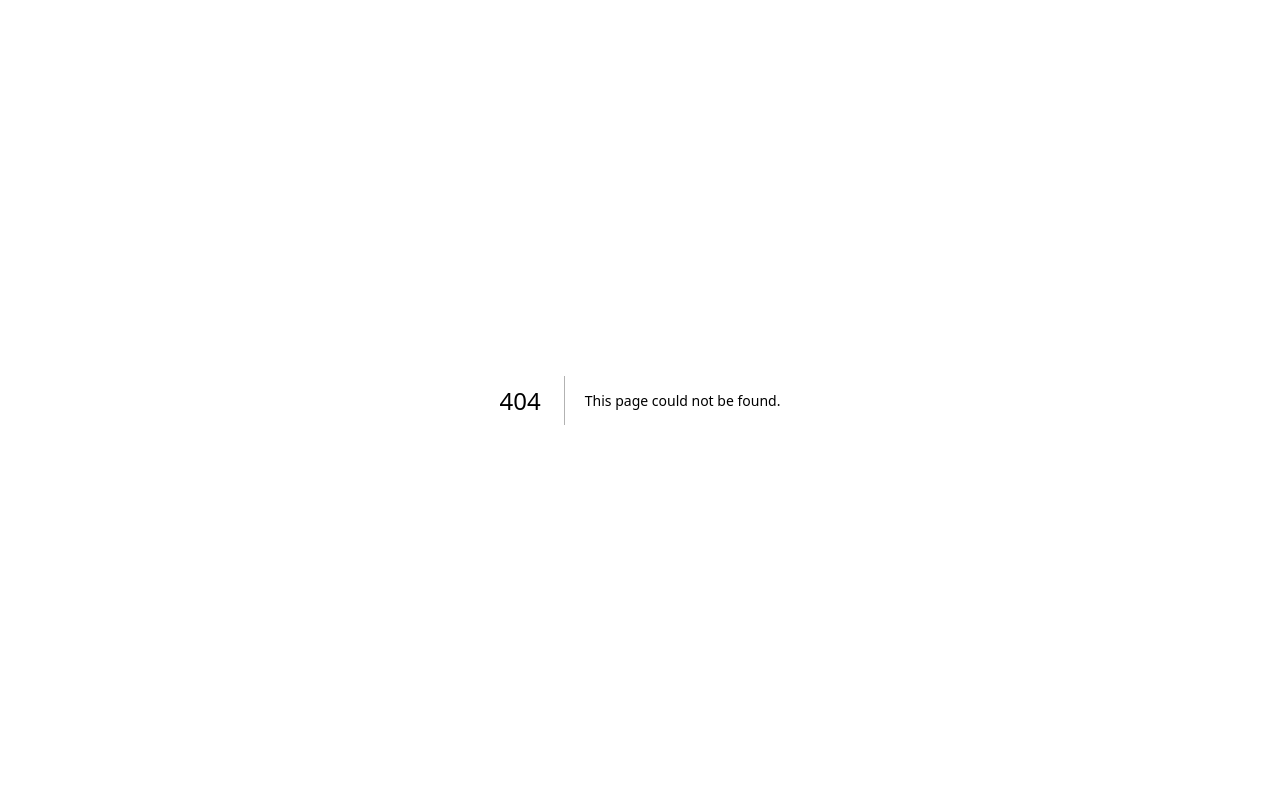
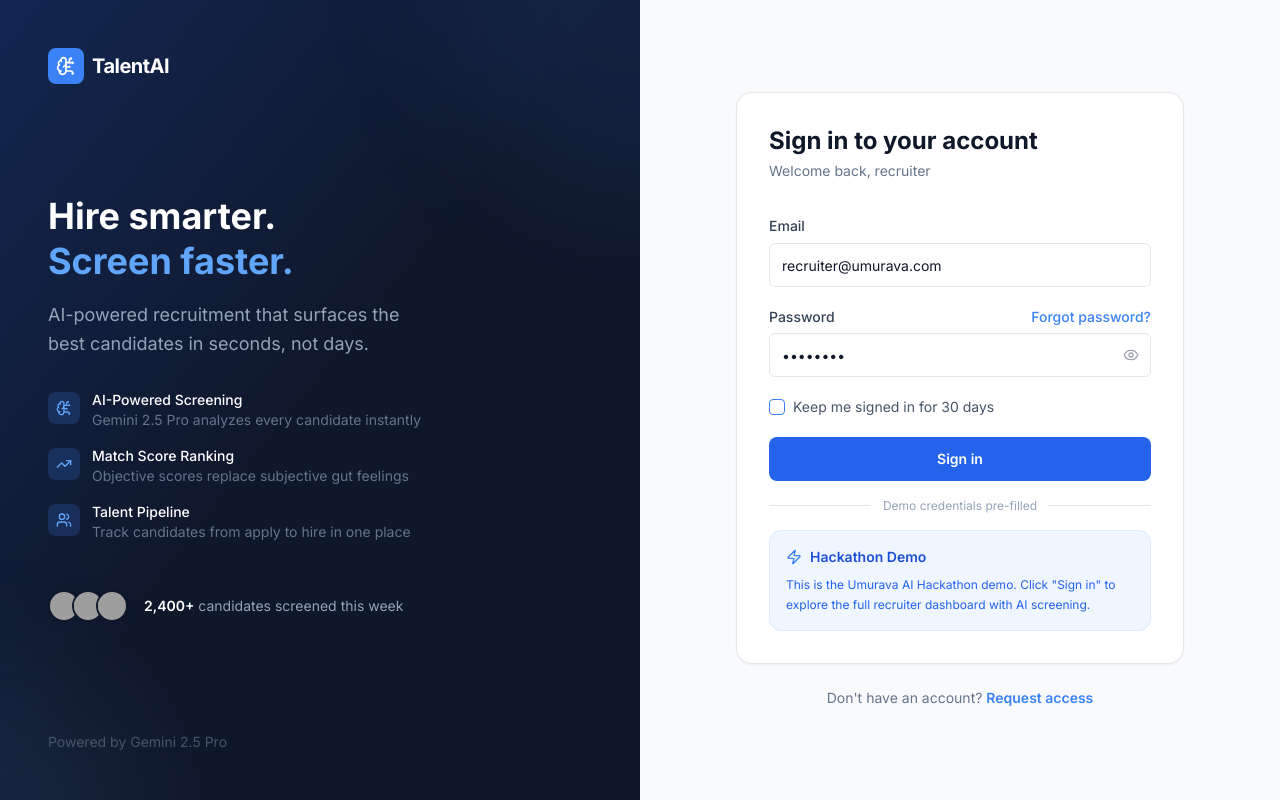
Before and after one commit to Don-tresor05/umurava-1st-trial, a Next.js app: page /login in a window 1280 px wide. Before the commit this address had no page. Built offline with nearby package versions, Linux system fonts and the light colour scheme; grey boxes are pictures that could not be loaded.

Commit message:
feat(login): scaffold login page layout (split panel)

```diff
--- /dev/null
+++ b/app/login/page.tsx
@@ -0,0 +1,199 @@
+'use client';
+
+import { useState } from 'react';
+import { useRouter } from 'next/navigation';
+import { Button } from '@/components/ui/button';
+import { Input } from '@/components/ui/input';
+import { Label } from '@/components/ui/label';
+import { Checkbox } from '@/components/ui/checkbox';
+import { Separator } from '@/components/ui/separator';
+import { BrainCircuit, Eye, EyeOff, Loader as Loader2, Users, TrendingUp, Zap } from 'lucide-react';
+import { toast } from 'sonner';
+
+const features = [
+  { icon: BrainCircuit, title: 'AI-Powered Screening', desc: 'Gemini 2.5 Pro analyzes every candidate instantly' },
+  { icon: TrendingUp, title: 'Match Score Ranking', desc: 'Objective scores replace subjective gut feelings' },
+  { icon: Users, title: 'Talent Pipeline', desc: 'Track candidates from apply to hire in one place' },
+];
+
+export default function LoginPage() {
+  const router = useRouter();
+  const [email, setEmail] = useState('recruiter@umurava.com');
+  const [password, setPassword] = useState('password');
+  const [showPass, setShowPass] = useState(false);
+  const [loading, setLoading] = useState(false);
+
+  const handleLogin = async (e: React.FormEvent) => {
+    e.preventDefault();
+    setLoading(true);
+    await new Promise((r) => setTimeout(r, 1200));
+    setLoading(false);
+    toast.success('Welcome back! Redirecting to dashboard...');
+    router.push('/dashboard');
+  };
+
+  return (
+    <div className="min-h-screen flex">
+      <div className="hidden lg:flex lg:w-1/2 flex-col justify-between bg-slate-900 p-12 relative overflow-hidden">
+        <div className="absolute inset-0 bg-gradient-to-br from-blue-600/20 via-transparent to-slate-900" />
+        <div className="absolute top-0 right-0 w-96 h-96 bg-blue-500/10 rounded-full -translate-y-1/2 translate-x-1/2 blur-3xl" />
+        <div className="absolute bottom-0 left-0 w-64 h-64 bg-blue-400/10 rounded-full translate-y-1/2 -translate-x-1/2 blur-3xl" />
+
+        <div className="relative z-10">
+          <div className="flex items-center gap-2">
+            <div className="w-9 h-9 bg-blue-500 rounded-lg flex items-center justify-center">
+              <BrainCircuit className="w-5 h-5 text-white" />
+            </div>
+            <span className="text-white text-xl font-bold tracking-tight">TalentAI</span>
+          </div>
+        </div>
+
+        <div className="relative z-10 space-y-8">
+          <div>
+            <h1 className="text-4xl font-bold text-white leading-tight">
+              Hire smarter.<br />
+              <span className="text-blue-400">Screen faster.</span>
+            </h1>
+            <p className="mt-4 text-slate-400 text-lg leading-relaxed max-w-sm">
+              AI-powered recruitment that surfaces the best candidates in seconds, not days.
+            </p>
+          </div>
+
+          <div className="space-y-4">
+            {features.map((f) => (
+              <div key={f.title} className="flex items-start gap-3">
+                <div className="w-8 h-8 rounded-lg bg-blue-500/20 flex items-center justify-center flex-shrink-0 mt-0.5">
+                  <f.icon className="w-4 h-4 text-blue-400" />
+                </div>
+                <div>
+                  <p className="text-white font-medium text-sm">{f.title}</p>
+                  <p className="text-slate-500 text-sm">{f.desc}</p>
+                </div>
+              </div>
+            ))}
+          </div>
+
+          <div className="flex items-center gap-4 pt-4">
+            <div className="flex -space-x-2">
+              {['https://images.pexels.com/photos/2379004/pexels-photo-2379004.jpeg?w=40',
+                'https://images.pexels.com/photos/1222271/pexels-photo-1222271.jpeg?w=40',
+                'https://images.pexels.com/photos/774909/pexels-photo-774909.jpeg?w=40',
+              ].map((src, i) => (
+                <img key={i} src={src} alt="" className="w-8 h-8 rounded-full border-2 border-slate-900 object-cover" />
+              ))}
+            </div>
+            <p className="text-slate-400 text-sm">
+              <span className="text-white font-semibold">2,400+</span> candidates screened this week
+            </p>
+          </div>
+        </div>
+
+        <div className="relative z-10">
+          <p className="text-slate-600 text-sm">Powered by Gemini 2.5 Pro</p>
+        </div>
+      </div>
+
+      <div className="flex-1 flex items-center justify-center p-8 bg-gray-50">
+        <div className="w-full max-w-md">
+          <div className="lg:hidden flex items-center gap-2 mb-8">
+            <div className="w-8 h-8 bg-blue-500 rounded-lg flex items-center justify-center">
+              <BrainCircuit className="w-4 h-4 text-white" />
+            </div>
+            <span className="text-slate-900 text-lg font-bold">TalentAI</span>
+          </div>
+
+          <div className="bg-white rounded-2xl shadow-sm border border-gray-200 p-8">
+            <div className="mb-8">
+              <h2 className="text-2xl font-bold text-slate-900">Sign in to your account</h2>
+              <p className="text-slate-500 mt-1 text-sm">Welcome back, recruiter</p>
+            </div>
+
+            <form onSubmit={handleLogin} className="space-y-5">
+              <div className="space-y-1.5">
+                <Label htmlFor="email" className="text-slate-700 font-medium">Email</Label>
+                <Input
+                  id="email"
+                  type="email"
+                  value={email}
+                  onChange={(e) => setEmail(e.target.value)}
+                  placeholder="you@company.com"
+                  className="h-11 border-gray-200 focus-visible:ring-blue-500"
+                  required
+                />
+              </div>
+
+              <div className="space-y-1.5">
+                <div className="flex items-center justify-between">
+                  <Label htmlFor="password" className="text-slate-700 font-medium">Password</Label>
+                  <button type="button" className="text-blue-500 text-sm hover:text-blue-600 font-medium">
+                    Forgot password?
+                  </button>
+                </div>
+                <div className="relative">
+                  <Input
+                    id="password"
+                    type={showPass ? 'text' : 'password'}
+                    value={password}
+                    onChange={(e) => setPassword(e.target.value)}
+                    placeholder="••••••••"
+                    className="h-11 pr-10 border-gray-200 focus-visible:ring-blue-500"
+                    required
+                  />
+                  <button
+                    type="button"
+                    onClick={() => setShowPass(!showPass)}
+                    className="absolute right-3 top-1/2 -translate-y-1/2 text-gray-400 hover:text-gray-600"
+                  >
+                    {showPass ? <EyeOff className="w-4 h-4" /> : <Eye className="w-4 h-4" />}
+                  </button>
+                </div>
+              </div>
+
+              <div className="flex items-center gap-2">
+                <Checkbox id="remember" />
+                <Label htmlFor="remember" className="text-slate-600 font-normal text-sm cursor-pointer">
+                  Keep me signed in for 30 days
+                </Label>
+              </div>
+
+              <Button
+                type="submit"
+                className="w-full h-11 bg-blue-600 hover:bg-blue-700 text-white font-semibold text-sm rounded-lg transition-all"
+                disabled={loading}
+              >
+                {loading ? (
+                  <span className="flex items-center gap-2">
+                    <Loader2 className="w-4 h-4 animate-spin" />
+                    Signing in...
+                  </span>
+                ) : 'Sign in'}
+              </Button>
+            </form>
+
+            <div className="relative my-6">
+              <Separator />
+              <span className="absolute top-1/2 left-1/2 -translate-x-1/2 -translate-y-1/2 bg-white px-3 text-xs text-slate-400">
+                Demo credentials pre-filled
+              </span>
+            </div>
+
+            <div className="bg-blue-50 rounded-xl p-4 border border-blue-100">
+              <div className="flex items-center gap-2 mb-2">
+                <Zap className="w-4 h-4 text-blue-500" />
+                <p className="text-blue-700 font-semibold text-sm">Hackathon Demo</p>
+              </div>
+              <p className="text-blue-600 text-xs leading-relaxed">
+                This is the Umurava AI Hackathon demo. Click "Sign in" to explore the full recruiter dashboard with AI screening.
+              </p>
+            </div>
+          </div>
+
+          <p className="text-center text-slate-500 text-sm mt-6">
+            Don&apos;t have an account?{' '}
+            <button className="text-blue-500 font-semibold hover:text-blue-600">Request access</button>
+          </p>
+        </div>
+      </div>
+    </div>
+  );
+}
```
